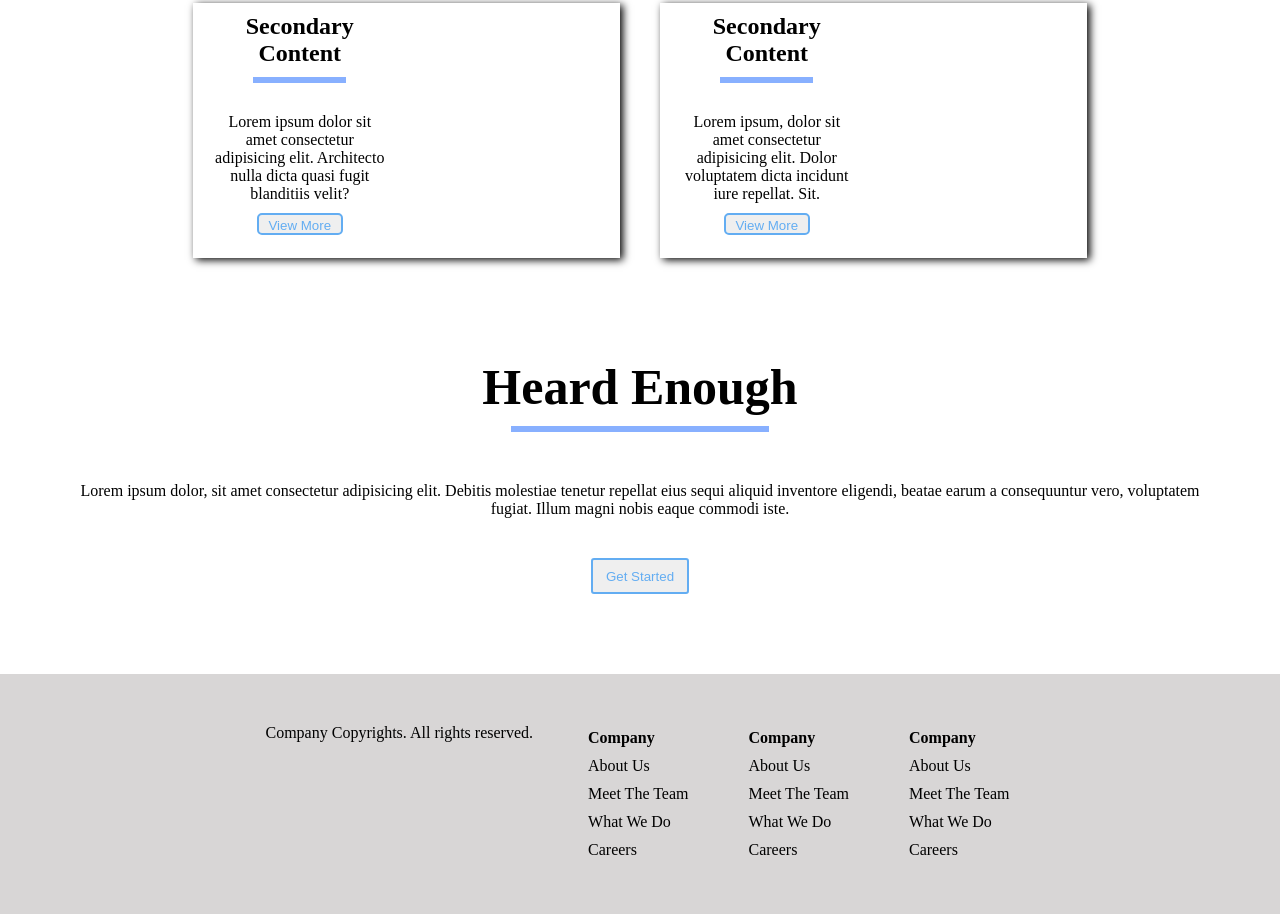
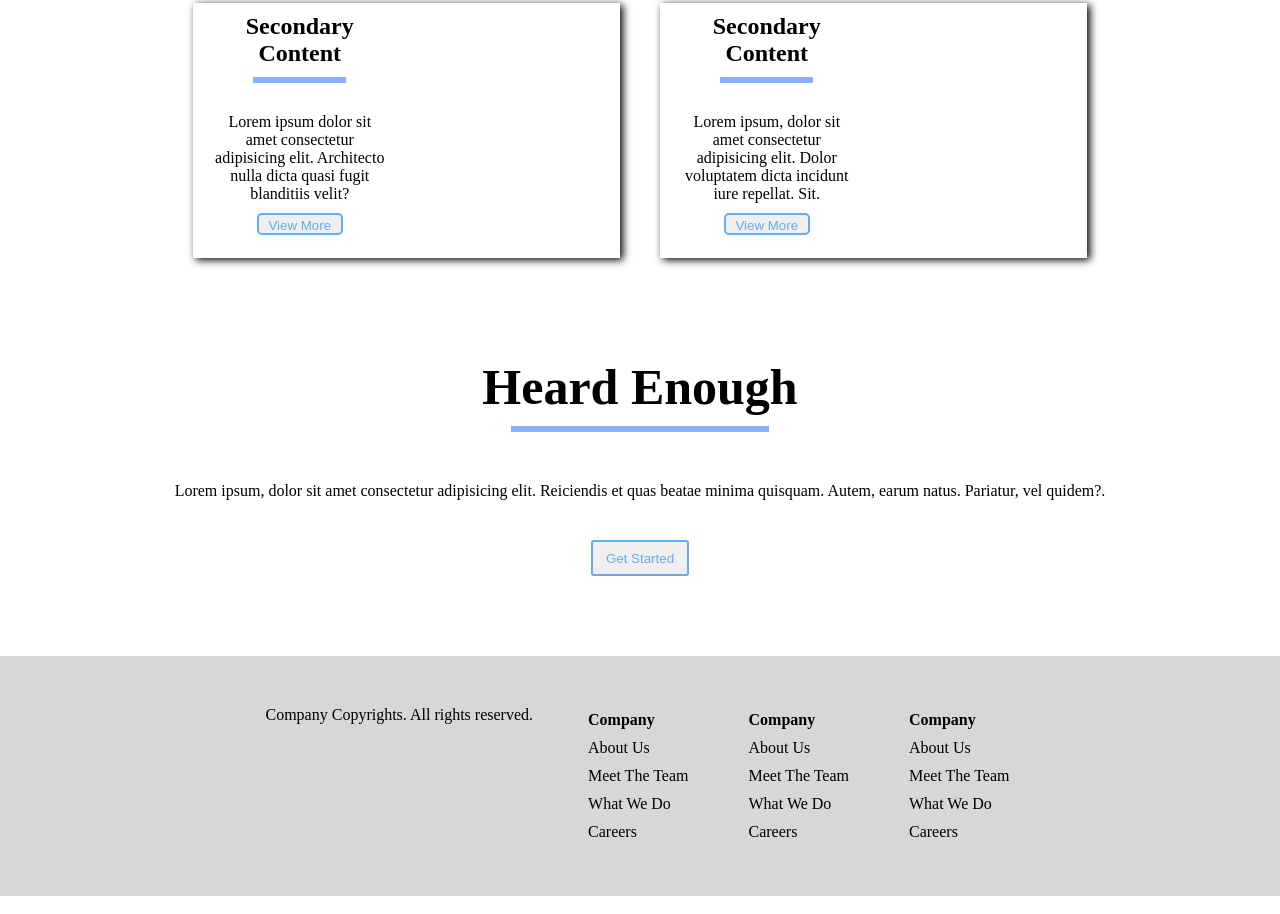
Before and after one commit to Pj-prince03/CODECULT_TASK-2, a plain HTML site: page index.html in a window 1280 px wide. Shown: the part 2005-2919 px from the top of the page. Drawn offline with Linux system fonts and the light colour scheme.

Commit message:
html again UPDATED

```diff
--- a/index.html
+++ b/index.html
@@ -103,9 +103,7 @@
     <section>
         <div id="heard-enough">
             <h3>Heard Enough</h3>
-            <p>Lorem ipsum dolor, sit amet consectetur adipisicing elit. Debitis molestiae tenetur repellat eius sequi
-                aliquid inventore eligendi, beatae earum a consequuntur vero, voluptatem fugiat. Illum magni nobis eaque
-                commodi iste.</p>
+            <p>Lorem ipsum, dolor sit amet consectetur adipisicing elit. Reiciendis et quas beatae minima quisquam. Autem, earum natus. Pariatur, vel quidem?.</p>
             <button class="blue-border-btn2">Get Started</button>
         </div>
     </section>
```
